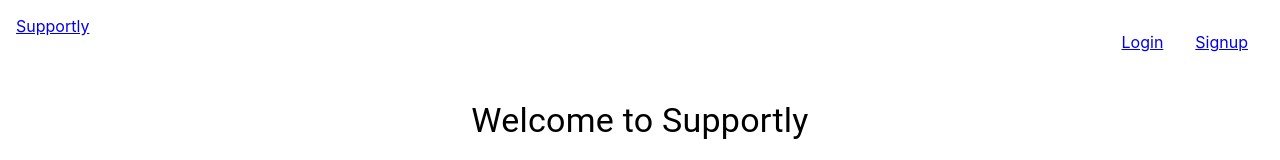
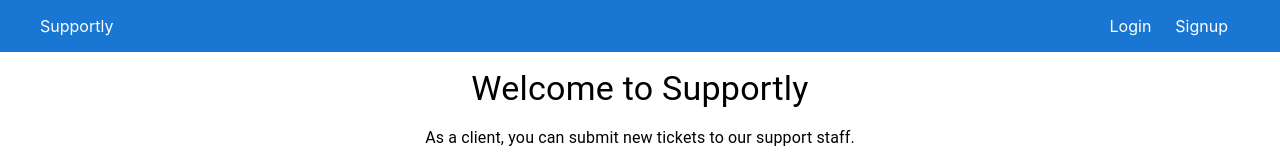
Before and after one commit to clchen-arcadia/supportly, a React (Create React App) app in the folder frontend/: page / in a window 1280 px wide. Shown: the top 160 px of the page. Built offline with nearby package versions, Linux system fonts and the light colour scheme; no server answers; the HTML template or start-up script is replaced by a standard one.

Commit message:
Add styles

```diff
--- a/frontend/src/Navigation.js
+++ b/frontend/src/Navigation.js
@@ -9,35 +9,53 @@ function Navigation({ handleLogout }) {
   const { data } = useContext(userContext);
   const isLoggedIn = data?.email !== undefined;
 
+  const navButtonStyles = {
+    textDecoration: 'none',
+    color: '#fff',
+    "&:hover": {
+      textDecoration: "underline"
+    },
+  };
+
   const navButtons = [];
 
   if (isLoggedIn) {
     navButtons.push(
-      <NavLink to="/logout" onClick={handleLogout}>
+      <NavLink style={navButtonStyles} to="/logout" onClick={handleLogout}>
         Logout&nbsp;{data?.email}
       </NavLink>
     );
   } else {
     navButtons.push(
-      <NavLink to="/login">Login</NavLink>,
-      <NavLink to="/signup">Signup</NavLink>
+      <NavLink style={navButtonStyles} to="/login">Login</NavLink>,
+      <NavLink style={navButtonStyles} to="/signup">Signup</NavLink>
     );
   }
 
   return (
     <Box
+      p={2}
+      bgcolor={'primary.main'}
+      sx={{
+        display: 'flex',
+        justifyContent: 'center',
+        color: 'primary.main',
+      }}
+    >
+      <Box
         sx={{
           display: 'flex',
           justifyContent: 'space-between',
+          width: '100%',
+          maxWidth: '1200px',
         }}
       >
-      <Box m={2} >
-        <Link to="/">Supportly</Link>
+
+        <Box>
+          <Link style={navButtonStyles} to="/">Supportly</Link>
         </Box>
 
-
         <Box
-        m={2}
           sx={{
             display: 'flex',
             justifyContent: 'space-between',
@@ -45,7 +63,7 @@ function Navigation({ handleLogout }) {
         >
           {
             navButtons.map((btn, idx) => (
-            <Box m={2} key={idx}>
+              <Box mx={1.5} key={idx}>
                 {btn}
               </Box>
             ))
@@ -53,6 +71,7 @@ function Navigation({ handleLogout }) {
         </Box>
 
       </Box>
+    </Box>
   );
 }
 
```
Lines whose indentation alone changed are shown as unchanged.
